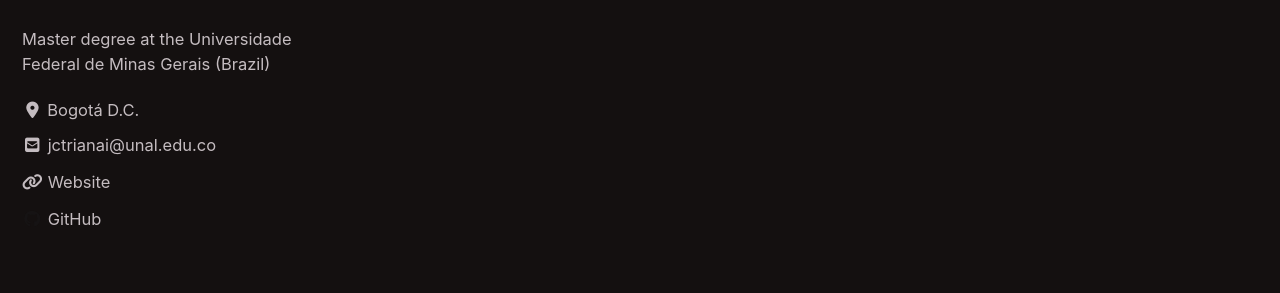
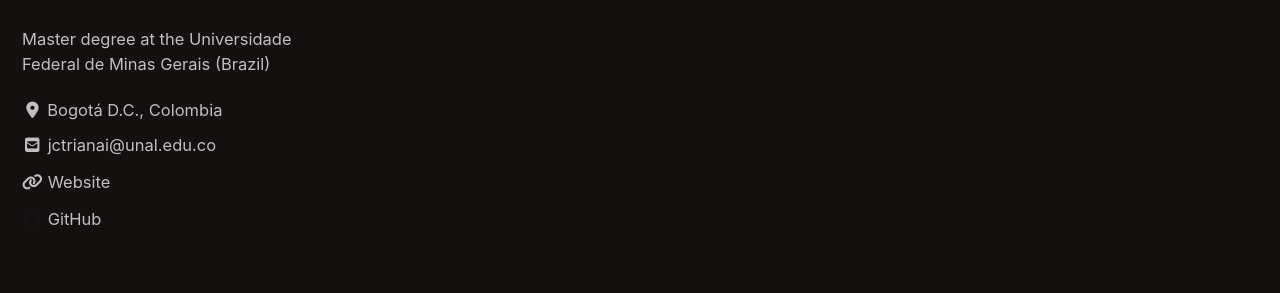
Before and after one commit to vcobop/cv, a Jekyll site: the page built from index.html, in a window 1280 px wide. Shown: the part 201-494 px from the top of the page. Built offline with Jekyll 4.4.1, drawn with Linux system fonts in a browser that asks for light colours; cached includes are drawn as plain includes; nearby versions of some CDN libraries; the list of posts is cut into pages by our own code.

Commit message:
Update _config.yml

```diff
--- a/_config.yml
+++ b/_config.yml
@@ -97,7 +97,7 @@ author:
   avatar           : # path of avatar image, e.g. "/assets/images/bio-photo.jpg"
   bio              : "Physicist at the Univeridad Nacional de Colombia (Colombia) <br> <br>
                       Master degree at the Universidade Federal de Minas Gerais (Brazil)"
-  location         : "Bogotá D.C."
+  location         : "Bogotá D.C., Colombia"
   email            :
   links:
     - label: "jctrianai@unal.edu.co"
```
